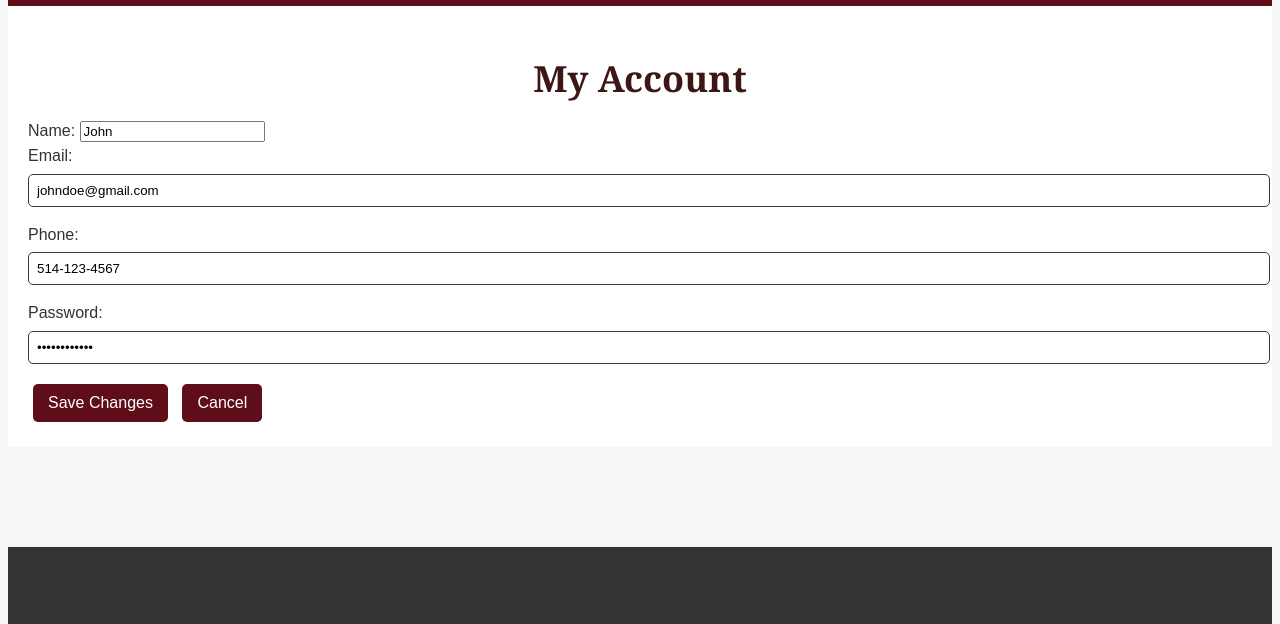
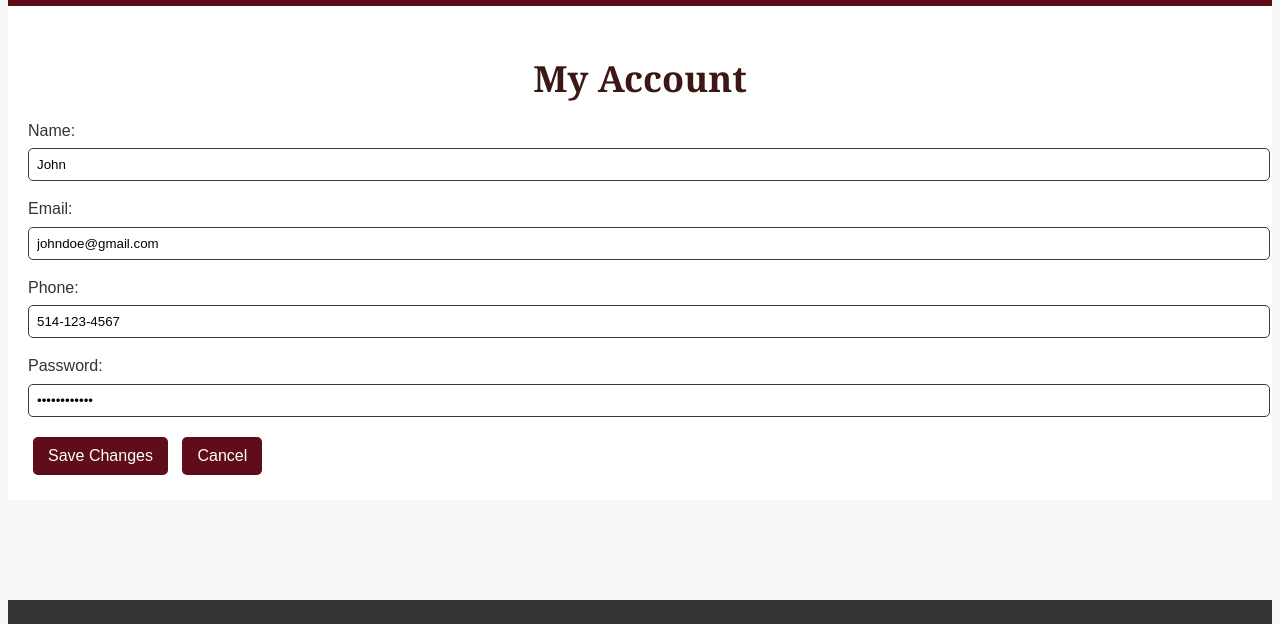
Before and after one commit to daliabtnj/Web-Program, a plain HTML site: page customer-account.html in a window 1280 px wide. Both pictures are taken after a click on the button "Edit". Shown: the part 129-753 px from the top of the page. Drawn offline with Linux system fonts and the light colour scheme.

Commit message:
fixed mistake

```diff
--- a/customer-account.html
+++ b/customer-account.html
@@ -85,7 +85,7 @@
     }
 
 
-    input[type="text"], input[type="email"], input[type="tel"], input[type="password"] {
+    input[type="name"], input[type="email"], input[type="tel"], input[type="password"] {
         width: 100%;
         padding: 8px;
         margin-top: 5px;
```
